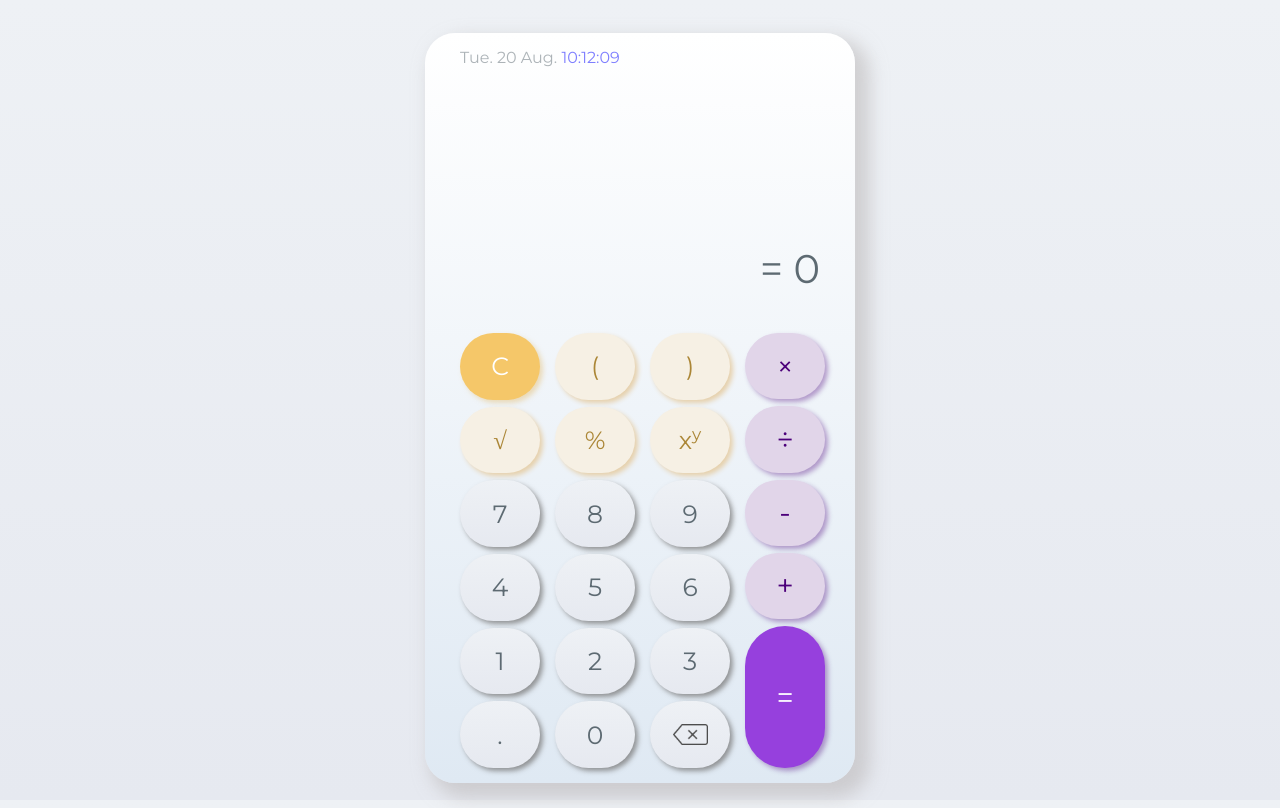
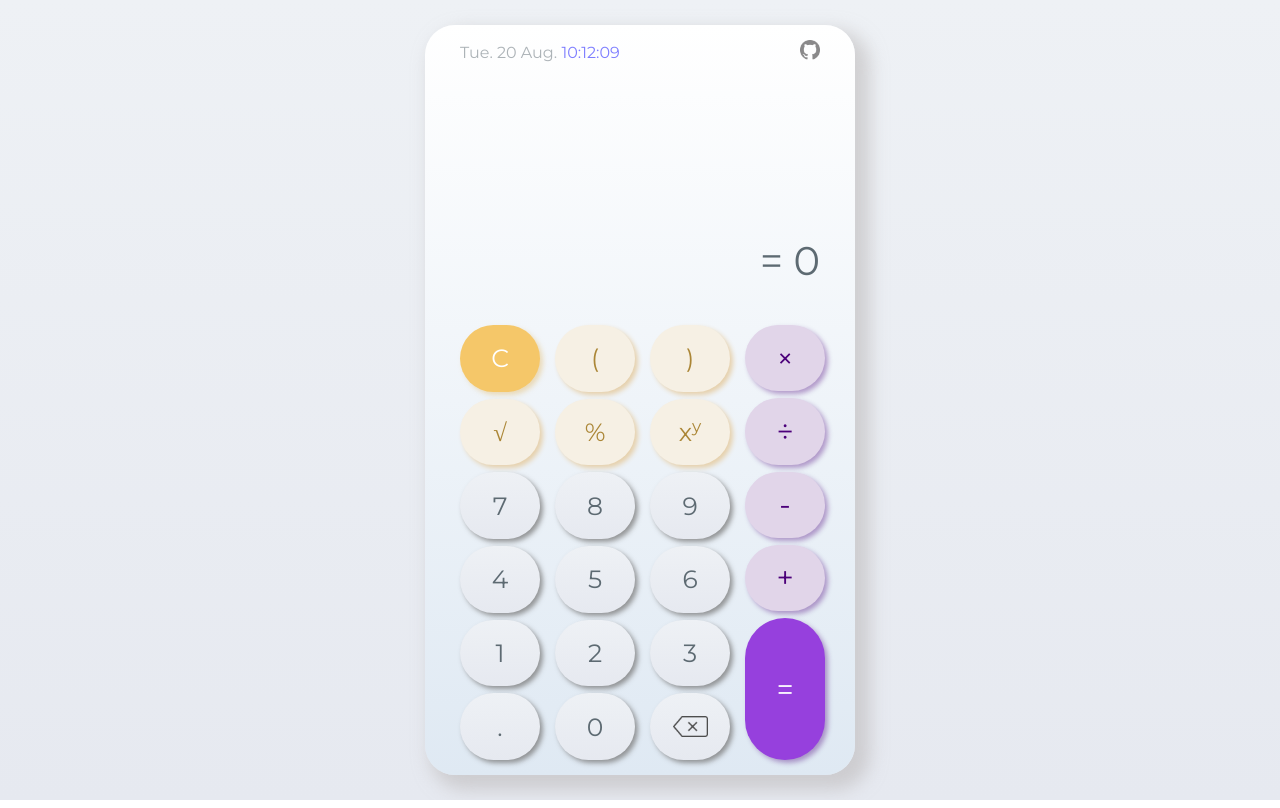
Before and after one commit to aymankahya/Calculator, a plain HTML site: page index.html in a window 1280 px wide. Drawn offline with Linux system fonts and the light colour scheme.

Commit message:
Add github logo and personal github link

```diff
--- a/app.js
+++ b/app.js
@@ -3,7 +3,7 @@ var userEquation = [];
 const equationScreen = document.querySelector('#equation');
 const resultScreen = document.querySelector('#result');
 const buttons = Array.from(document.querySelectorAll('.button'));
-const timeDisplay = document.querySelector('.calculator.top');
+const timeDisplay = document.querySelector('#date');
 var powerOp = false;
 const weekDays = ["Mon.","Tue.","Wed.","Thu.","Fri."];
 const months = ["Jan." , "Feb." , "Mar." , "Apr.", "May.","Jun.","Jul.","Aug.","Sep.","Oct.","Nov.","Dec."];
--- a/index.html
+++ b/index.html
@@ -6,10 +6,13 @@
         <link rel="stylesheet" href="./style.css">
         <script src="./app.js" defer></script>
     </head>
-
     <body>
         <div id="calculator-framework">
-            <div class="calculator top"></div>
+            <div class="calculator top">
+                <div id="date"></div>
+                <a href="https://github.com/aymankahya" target="_blank"><img src="./images/GitHub-Mark-32px.png" id="github-logo"></a>
+            </div>
+
             <div class="calculator screen">
                 <div id="equation"></div>
                 <div id="result">= 0</div>
@@ -59,5 +62,4 @@
             </div>
         </div>
     </body>
-
 </html>
--- a/style.css
+++ b/style.css
@@ -2,6 +2,8 @@
 html, body{
     height: 100%;
     font-family: Montserrat;
+    display: flex;
+    flex-direction: column;
 }
 
 body{
@@ -11,6 +13,11 @@ body{
     align-items: center;
     overflow: hidden;
     color: #5d6a72;
+}
+
+#github-logo{
+    height: 20px;
+    width: 20px;
 }
 
 #calculator-framework{
@@ -30,6 +37,9 @@ body{
 }
 
 .calculator.top{
+    display: flex;
+    justify-content: space-between;
+    align-items: center;
     margin-top: 15px;
     height: 25px;
 }
```
Also changed, not shown: images/GitHub-Mark-32px.png (added), 1 other file.
